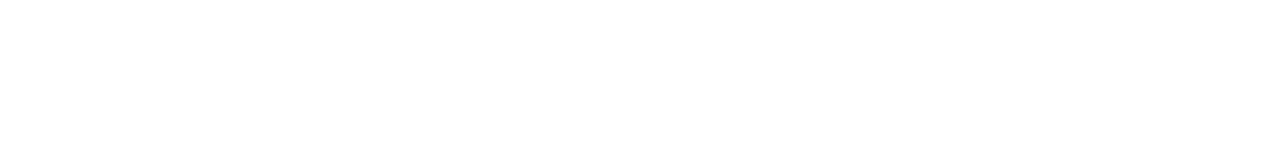
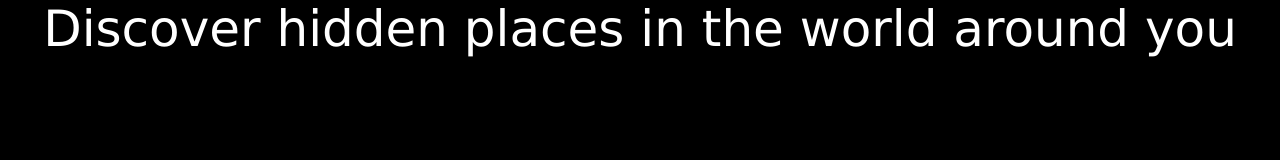
Before and after one commit to pndombe/excursion, a plain HTML site: page index.html in a window 1280 px wide. Drawn offline with Linux system fonts and the light colour scheme.

Commit message:
add boiler plate HTML and begin page content.

```diff
--- a/index.html
+++ b/index.html
@@ -7,9 +7,11 @@
     <title>Excursion</title>
     <link rel="stylesheet" href="/excursion/resources/css/style.css">
 
-
 </head>
+    <div class="discover">Discover hidden places in the world around you</div>
+    <div class="download_link">Download Excursion (Comming soon)</div>
 <body>
+    <im
 
 </body>
 </html>
--- a/resources/css/style.css
+++ b/resources/css/style.css
@@ -0,0 +1,22 @@
+*{
+
+    margin:0;
+    background-color: black;
+    text-align: center;
+
+}
+.discover {
+    font-family: Verdana;
+    font-weight: normal;
+    font-size: 50px;
+    color: white;
+    text-align: center;
+
+}
+
+h3 {
+
+    color: aquamarine;
+    font-size: 16px;
+
+}
```
